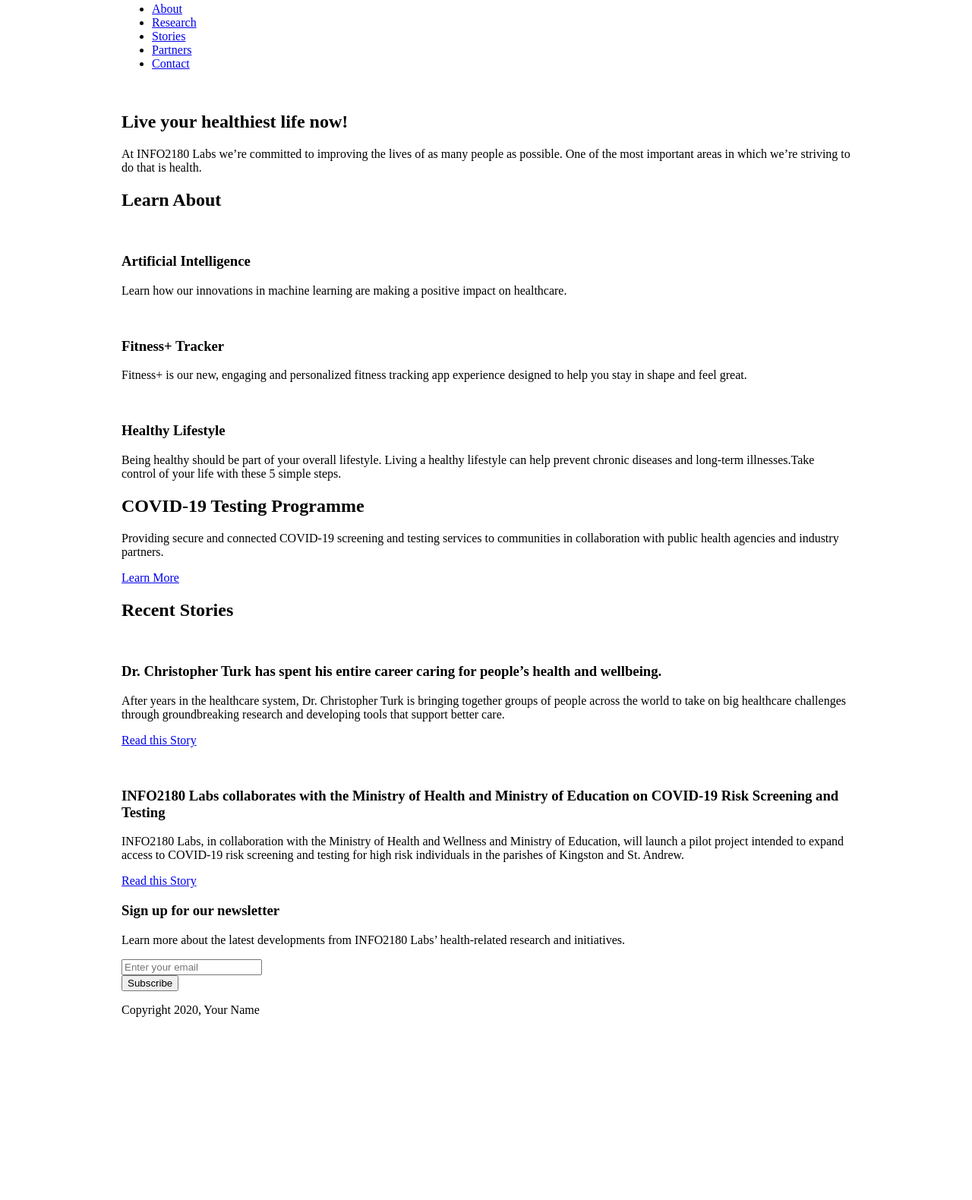
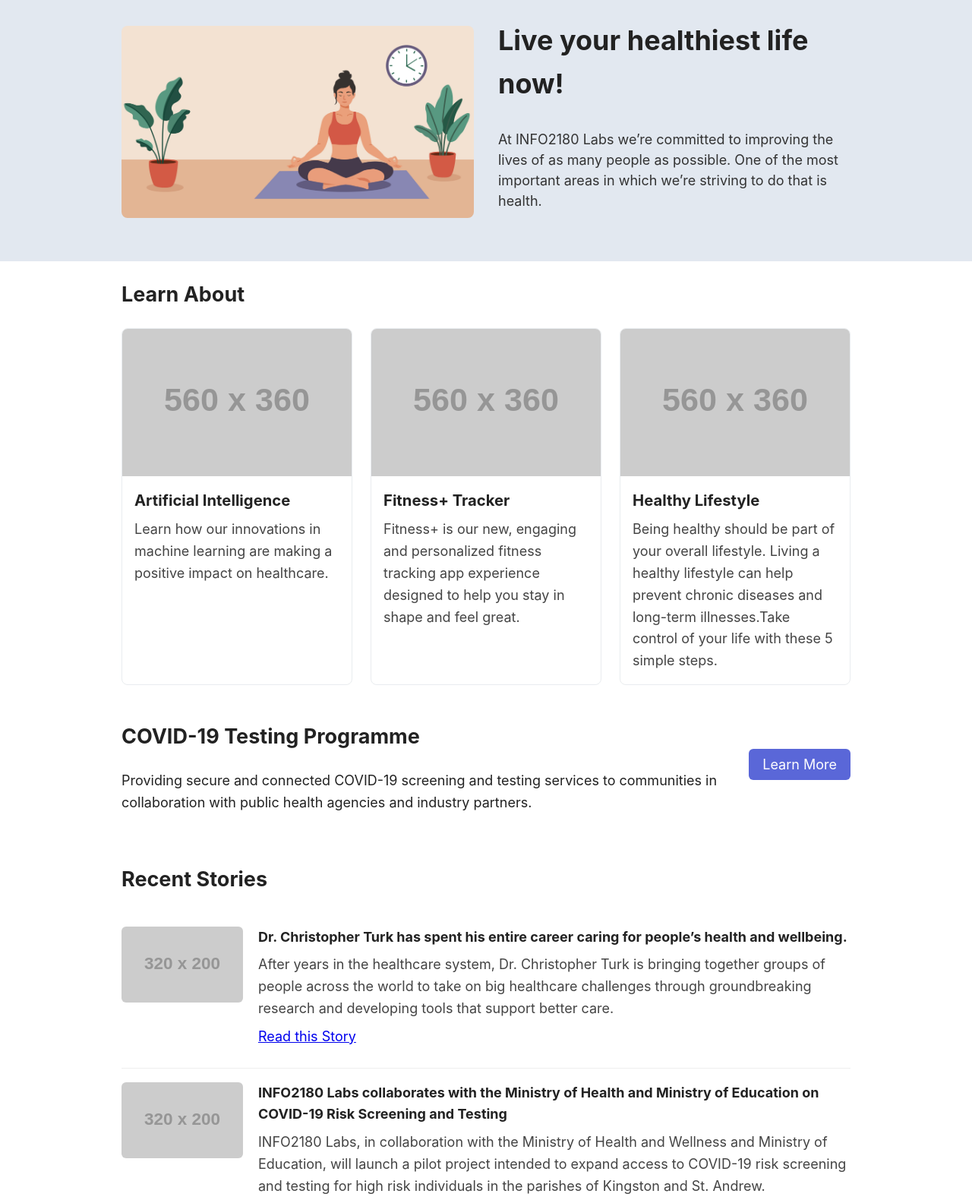
Before and after one commit to Tekki999/info2180-project1, a plain HTML site: page index.html in a window 1280 px wide. Shown: the part 77-1657 px from the top of the page at 76% size. Before the commit the page ends 1432 px from the top, so only its background shows below. Drawn offline with Linux system fonts and the light colour scheme; placeholder pictures from the web are drawn by us.

Commit message:
Edited Added initial starter flies

```diff
--- a/index.html
+++ b/index.html
@@ -26,7 +26,7 @@
         <section class="overview-hero">
             <div class="container">
                 <div class="overview-hero-image">
-                    <img src="#" alt="">
+                    <img src="images/image_1.jpg" alt="Overview hero showing people engaged in healthy activities">
                 </div>
                 <div class="overview-hero-text">
                     <h2>Live  your healthiest life now!</h2>
@@ -39,21 +39,21 @@
                 <h2>Learn About</h2>
                 <div class="cards">
                     <div class="card">
-                        <img src="#" alt="">
+                        <img src="https://via.placeholder.com/560x360.png?text=Artificial+Intelligence" alt="Artificial Intelligence illustration">
                         <div class="card-body">
                             <h3>Artificial Intelligence</h3>
                             <p>Learn how our innovations in machine learning are making a positive impact on healthcare.</p>
                         </div>
                     </div>
                     <div class="card">
-                        <img src="#" alt="">
+                        <img src="https://via.placeholder.com/560x360.png?text=Fitness+Tracker" alt="Fitness tracker app screenshot placeholder">
                         <div class="card-body">
                             <h3>Fitness+ Tracker</h3>
                             <p>Fitness+ is our new, engaging and personalized fitness tracking app experience designed to help you stay in shape and feel great.</p>
                         </div>
                     </div>
                     <div class="card">
-                        <img src="#" alt="">
+                        <img src="https://via.placeholder.com/560x360.png?text=Healthy+Lifestyle" alt="Healthy lifestyle illustration">
                         <div class="card-body">
                             <h3>Healthy Lifestyle</h3>
                             <p>Being healthy should be part of your overall lifestyle. Living a healthy lifestyle can help prevent chronic diseases and long-term illnesses.Take control of your life with these 5 simple steps.</p>
@@ -77,7 +77,7 @@
             <div class="container">
                 <h2>Recent Stories</h2>
                 <article>
-                    <img src="" alt="">
+                    <img src="https://via.placeholder.com/320x200.png?text=Dr+Christopher+Turk" alt="Dr. Christopher Turk">
                     <div class="article-body">
                         <h3>Dr. Christopher Turk has spent his entire career caring for people’s health and wellbeing.</h3>
                         <p>After years in the healthcare system, Dr. Christopher Turk is bringing together groups of people across the world to take on big healthcare challenges through groundbreaking research and developing tools that support better care.</p>
@@ -85,7 +85,7 @@
                     </div>
                 </article>
                 <article>
-                    <img src="" alt="">
+                    <img src="https://via.placeholder.com/320x200.png?text=Collaboration+on+Testing" alt="Collaboration on testing">
                     <div class="article-body">
                         <h3>INFO2180 Labs collaborates with the Ministry of Health and Ministry of Education on COVID-19 Risk Screening and Testing</h3>
                         <p>INFO2180 Labs, in collaboration with the Ministry of Health and Wellness and Ministry of Education, will launch a pilot project intended to expand access to COVID-19 risk screening and testing for high risk individuals in the parishes of Kingston and St. Andrew.</p>
--- a/styles.css
+++ b/styles.css
@@ -1,7 +1,14 @@
 /* Add your CSS to this file */
+html {
+    font-family: -apple-system, BlinkMacSystemFont, "Segoe UI", Roboto, "Helvetica Neue", Arial, "Noto Sans", sans-serif;
+    font-size: 18px; /* base font size for the page */
+}
+
 body {
     margin: 0;
-    font-size: 16px;
+    font-size: 1rem; /* 1rem == 18px from html */
+    line-height: 1.6;
+    color: #222;
 }
 
 .container {
@@ -9,3 +16,277 @@
     max-width: 960px;
     width: 100%;
 }
+
+/* Hero overview styles: image left, text right */
+.overview-hero {
+    padding: 48px 16px;
+    background: #E2E8F0;
+}
+
+.overview-hero .container {
+    display: flex;
+    align-items: center;
+    gap: 32px;
+}
+
+.overview-hero-image {
+    flex: 1 1 50%;
+}
+
+.overview-hero-image img {
+    width: 100%;
+    height: auto;
+    display: block;
+    border-radius: 8px;
+    object-fit: cover;
+}
+
+.overview-hero-text {
+    flex: 1 1 50%;
+}
+
+.overview-hero-text h2 {
+    margin-top: 0;
+    font-size: 2rem;
+}
+
+.overview-hero-text p {
+    line-height: 1.5;
+    color: #333;
+}
+
+@media (max-width: 720px) {
+    .overview-hero .container {
+        flex-direction: column;
+    }
+
+    .overview-hero-image,
+    .overview-hero-text {
+        flex: none;
+        width: 100%;
+    }
+
+    .overview-hero {
+        padding: 24px 12px;
+    }
+}
+
+/* Header styles */
+header {
+    background: #ffffff;
+    border-bottom: 1px solid #e6e6e6;
+}
+
+header .container {
+    display: flex;
+    align-items: center;
+    justify-content: space-between;
+    padding: 12px 16px;
+}
+
+header h1 {
+    margin: 0;
+    font-size: 1rem; /* 1rem == 18px */
+    font-weight: 600;
+}
+
+header nav ul {
+    list-style: none;
+    margin: 0;
+    padding: 0;
+    display: flex;
+    gap: 16px;
+    align-items: center;
+}
+
+header nav a {
+    text-decoration: none;
+    color: #6b7280;
+    font-size: 1rem; /* 18px */
+    transition: color 160ms ease-in-out;
+}
+
+header nav a:hover,
+header nav a:focus-visible {
+    color: #5A67D8;
+}
+
+/* Learn About - cards grid */
+.learn-about .cards {
+    display: grid;
+    grid-template-columns: repeat(3, 1fr);
+    gap: 24px;
+    margin-top: 16px;
+}
+
+.learn-about .card {
+    background: #fff;
+    border: 1px solid #e9ecef;
+    border-radius: 8px;
+    overflow: hidden;
+    display: flex;
+    flex-direction: column;
+}
+
+.learn-about .card {
+    transition: box-shadow 200ms ease, transform 200ms ease;
+}
+
+.learn-about .card:hover,
+.learn-about .card:focus-within {
+    box-shadow: 0 8px 20px rgba(34, 40, 49, 0.08);
+    transform: translateY(-6px);
+}
+
+.learn-about .card img {
+    width: 100%;
+    height: auto;
+    display: block;
+}
+
+.learn-about .card-body {
+    padding: 16px;
+}
+
+.learn-about .card-body h3 {
+    margin: 0 0 8px 0;
+    font-size: 1.125rem; /* ~20.25px */
+}
+
+.learn-about .card-body p {
+    margin: 0;
+    color: #444;
+}
+
+@media (max-width: 900px) {
+    .learn-about .cards {
+        grid-template-columns: repeat(2, 1fr);
+    }
+}
+
+@media (max-width: 600px) {
+    .learn-about .cards {
+        grid-template-columns: 1fr;
+    }
+}
+
+/* COVID-19 Testing Programme: description left, CTA right */
+.testing .container {
+    display: flex;
+    align-items: center;
+    justify-content: space-between;
+    gap: 16px;
+    padding: 24px 0;
+}
+
+.testing .testing-desciption {
+    flex: 1 1 auto;
+}
+
+.testing .cta {
+    flex: 0 0 auto;
+}
+
+.testing .btn {
+    background: #5A67D8;
+    color: #fff;
+    padding: 10px 18px;
+    border-radius: 6px;
+    text-decoration: none;
+}
+
+@media (max-width: 720px) {
+    .testing .container {
+        flex-direction: column;
+        align-items: stretch;
+    }
+
+    .testing .cta {
+        margin-top: 12px;
+        text-align: left;
+    }
+}
+
+/* Recent Stories: image left, content right */
+.stories article {
+    display: flex;
+    gap: 20px;
+    align-items: flex-start;
+    padding: 18px 0;
+    border-bottom: 1px solid #eee;
+}
+
+.stories article img {
+    width: 160px;
+    height: 100px;
+    object-fit: cover;
+    border-radius: 6px;
+    flex: 0 0 160px;
+}
+
+.stories .article-body {
+    flex: 1 1 auto;
+}
+
+.stories .article-body h3 {
+    margin: 0 0 8px 0;
+    font-size: 1rem;
+}
+
+.stories .article-body p {
+    margin: 0 0 8px 0;
+    color: #444;
+}
+
+@media (max-width: 720px) {
+    .stories article {
+        flex-direction: column;
+        align-items: stretch;
+    }
+
+    .stories article img {
+        width: 100%;
+        height: auto;
+        flex: none;
+        margin-bottom: 12px;
+    }
+}
+
+/* Newsletter: center content and inline form */
+.newsletter .container {
+    text-align: center;
+    padding: 32px 16px;
+}
+
+.newsletter .form-group {
+    display: inline-flex;
+    gap: 8px;
+    align-items: center;
+    margin-bottom: 12px;
+}
+
+.newsletter input[type="email"] {
+    padding: 10px 12px;
+    border: 1px solid #d1d5db;
+    border-radius: 6px;
+    min-width: 260px;
+}
+
+.newsletter .btn {
+    padding: 10px 16px;
+    border-radius: 6px;
+}
+
+@media (max-width: 520px) {
+    .newsletter .form-group {
+        display: flex;
+        flex-direction: column;
+        gap: 8px;
+        align-items: stretch;
+    }
+
+    .newsletter input[type="email"] {
+        width: 100%;
+        min-width: 0;
+    }
+}
```
Also changed, not shown: Images/Image_1.jpg (added), Images/Image_2.png (added), Images/Image_3.png (added).
